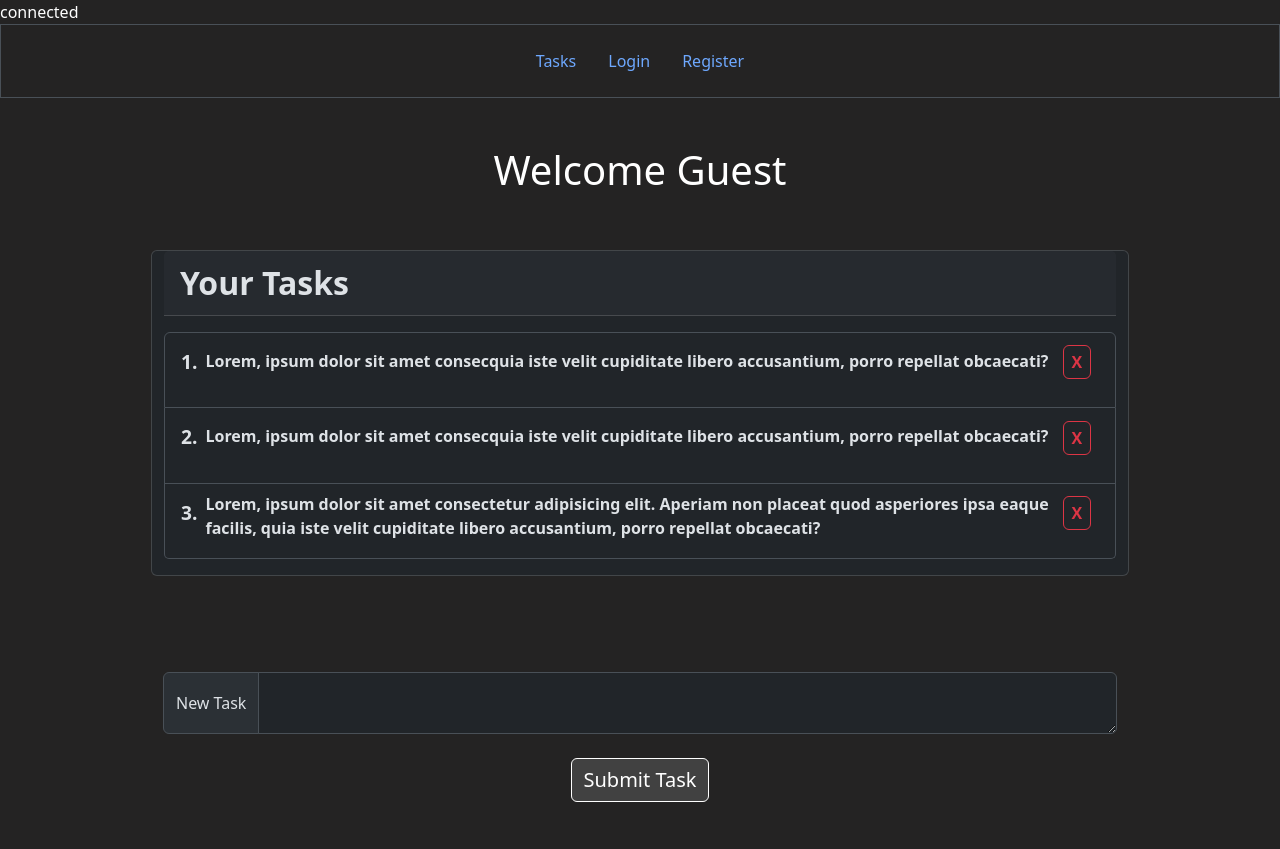
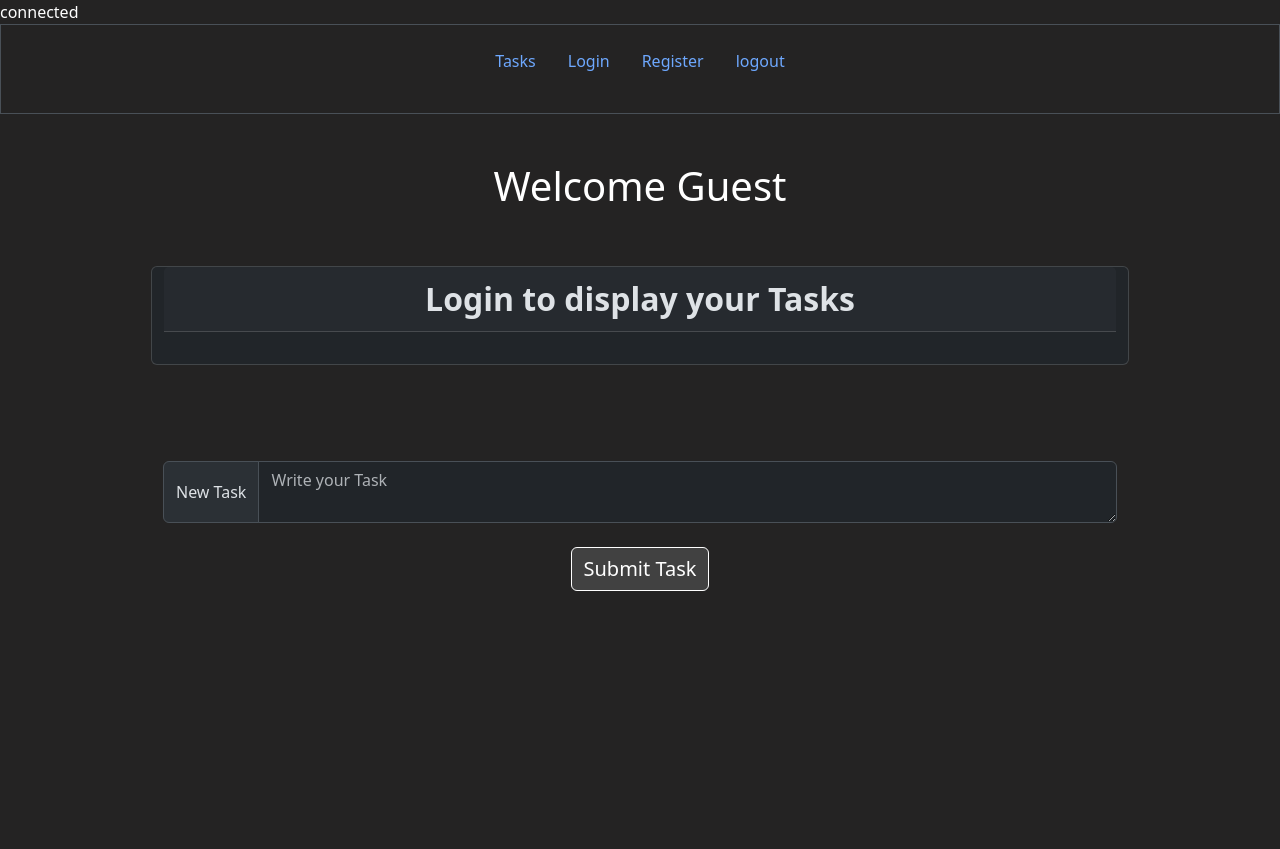
Before and after one commit to CaptainHmD/php-final-project, a PHP site: page / in a window 1280 px wide. Shown: the top 849 px of the page. After the commit the page ends 591 px from the top, so only its background shows below. Run offline with PHP 8.4, Linux system fonts and the light colour scheme.

Commit message:
full code added

```diff
--- /dev/null
+++ b/model/config/delete-task.php
@@ -0,0 +1,10 @@
+<?php
+
+function deleteTask($mysqli,$taskId){
+
+    $sql = "delete from tasks where task_id =$taskId";
+
+    $result=$mysqli->query($sql);
+}
+
+?>
--- /dev/null
+++ b/model/config/get-tasks.php
@@ -0,0 +1,15 @@
+<?php
+
+function getTask($mysqli){
+    if(isset($_SESSION['id'])){
+        $sql ="select * from tasks where user_id=".$_SESSION['id'];
+        $result=$mysqli->query($sql);
+        $row=$result->fetch_all(MYSQLI_ASSOC);
+        // print_r($row[0]["content"]);
+        // echo sizeof($row);
+        return $row;
+    }
+}
+
+
+?>
--- /dev/null
+++ b/model/config/insert-task.php
@@ -0,0 +1,10 @@
+
+<?php
+
+function insertTask($mysqli,$taskContent,$UserId){
+
+    $sql="INSERT INTO `tasks` (`task_id`, `user_id`, `content`, `submit_date`) VALUES (NULL, '$UserId', '$taskContent', current_timestamp())";
+    $result=$mysqli->query($sql);
+    echo $result;
+}
+?>
--- a/view/index.php
+++ b/view/index.php
@@ -1,6 +1,50 @@
-
 <?php
 include "../model/conn.php";
+include "../model/config/get-tasks.php";
+include "../model/config/delete-task.php";
+include "../model/config/insert-task.php";
+session_start();
+$row = getTask($mysqli);
+if (isset($_POST['DELETE'])) {
+
+    if (isset($_POST['task_id'])) {
+        $taskId = $_POST['task_id'];
+        //TODO: delete the task
+        deleteTask($mysqli, $taskId);
+        header("Location: ./");
+        die();
+    } else {
+        echo "invalid task id";
+        header("Location: ./");
+        die();
+    }
+}
+
+if (isset($_POST['task-submit'])) {
+    if (isset($_POST['task-content'])) {
+        $task = trim($_POST['task-content']);
+        if (empty($task)) {
+            echo '<h1 class="text-danger text-center">White spaces is not a task </h1>';
+        } else {
+            if(!isset($_SESSION['authenticated'])){
+                header("Location: ./login.php");
+            }
+            insertTask($mysqli, $task, $_SESSION['id']);
+            header("Location: ./");
+            die();
+
+        }
+    }
+}
+
+if (isset($_GET['logout'])) {
+    if($_GET['logout']==1){
+        session_destroy();
+        header("Location: ./login.php");
+        die();
+
+      }
+  }
 
 ?>
 
@@ -12,11 +56,8 @@ include "../model/conn.php";
     <meta http-equiv="X-UA-Compatible" content="IE=edge">
     <meta name="viewport" content="width=device-width, initial-scale=1.0">
     <title>Index</title>
-    <link href="https://cdn.jsdelivr.net/npm/bootstrap@5.3.0-alpha3/dist/css/bootstrap.min.css" rel="stylesheet"
-        integrity="sha384-KK94CHFLLe+nY2dmCWGMq91rCGa5gtU4mk92HdvYe+M/SXH301p5ILy+dN9+nJOZ" crossorigin="anonymous">
-    <script src="https://cdn.jsdelivr.net/npm/bootstrap@5.3.0-alpha3/dist/js/bootstrap.bundle.min.js"
-        integrity="sha384-ENjdO4Dr2bkBIFxQpeoTz1HIcje39Wm4jDKdf19U8gI4ddQ3GYNS7NTKfAdVQSZe"
-        crossorigin="anonymous"></script>
+    <link href="https://cdn.jsdelivr.net/npm/bootstrap@5.3.0-alpha3/dist/css/bootstrap.min.css" rel="stylesheet" integrity="sha384-KK94CHFLLe+nY2dmCWGMq91rCGa5gtU4mk92HdvYe+M/SXH301p5ILy+dN9+nJOZ" crossorigin="anonymous">
+    <script src="https://cdn.jsdelivr.net/npm/bootstrap@5.3.0-alpha3/dist/js/bootstrap.bundle.min.js" integrity="sha384-ENjdO4Dr2bkBIFxQpeoTz1HIcje39Wm4jDKdf19U8gI4ddQ3GYNS7NTKfAdVQSZe" crossorigin="anonymous"></script>
     <link rel="stylesheet" href="../view/css/login.css">
 </head>
 
@@ -33,63 +74,68 @@ include "../model/conn.php";
             <li class="nav-item">
                 <a class="nav-link" href="./register.php">Register</a>
             </li>
+            <li class="nav-item">
+                <?php if (isset($_SESSION['authenticated']))
+                        if ($_SESSION['authenticated'] === 1)
+                            echo ""
+                ?>
+                <form action="<?php echo  htmlspecialchars($_SERVER['PHP_SELF']) ?>" method="post">
+                     <a class="nav-link" href="./index.php?logout=1">logout</a>
+                </form>
+            </li>
         </ul>
+
     </nav>
     <div class="row d-flex justify-content-center m-5">
-        <h1 class="text-center">Welcome Guest</h1>
+        <h1 class="text-center">Welcome <?php if (isset($_SESSION['username'])) echo $_SESSION['username'];
+                                        else echo "Guest";  ?></h1>
     </div>
     <div class="row d-flex justify-content-center">
 
         <div class="card w-75">
-            <div class="card-header fw-bolder fs-2">
-                Your Tasks
+            <div class="card-header fw-bolder fs-2 d-flex justify-content-center">
+                <?php if (isset($_SESSION['authenticated'])) {
+                    if ($_SESSION['authenticated'] === 1) echo "Your Tasks";
+                    else echo "Login to display your Tasks";
+                }else echo "Login to display your Tasks"; ?>
             </div>
+
+
             <ol class="list-group list-group-numbered pt-3 pb-3">
+
+                <?php if (isset($row)) {
+                    foreach ($row as $e) : ?>
                         <li class="list-group-item d-flex justify-content-between align-items-start ">
                             <div class="ms-2 me-auto pt-2">
-                        <div class="fw-bold w-100 ">Lorem, ipsum dolor sit amet consecquia iste velit cupiditate libero accusantium, porro repellat obcaecati?</div>
+                                <div class="fw-bold w-100 "><?php echo $e["content"] ?></div>
                             </div>
-                    <form action="" method="post"><span class="badge"><button type="button"
-                        class="btn btn-outline-danger fw-bold p-2 pt-1 pb-1">X</button>
-                </span></form>
+                            <form action="<?php echo  htmlspecialchars($_SERVER['PHP_SELF']) ?>" method="post">
+                                <span class="badge">
+                                    <button type="submit" class="btn btn-outline-danger fw-bold p-2 pt-1 pb-1" value="DELETE" name="DELETE"><input type="hidden" name="task_id" value="<?php echo $e["task_id"] ?>"> X</button>
+                                </span>
+                            </form>
+
                         </li>
-                <li class="list-group-item d-flex justify-content-between align-items-start ">
-                    <div class="ms-2 me-auto pt-2">
-                        <div class="fw-bold w-100 ">Lorem, ipsum dolor sit amet consecquia iste velit cupiditate libero accusantium, porro repellat obcaecati?</div>
-                    </div>
-                    <form action="" method="post"><span class="badge"><button type="button"
-                        class="btn btn-outline-danger fw-bold p-2 pt-1 pb-1">X</button>
-                </span></form>
-                </li>
-                <li class="list-group-item d-flex justify-content-between align-items-start">
-                    <div class="ms-2 me-auto">
-                        <div class="fw-bold ">Lorem, ipsum dolor sit amet consectetur adipisicing elit. Aperiam non placeat quod asperiores ipsa eaque facilis, quia iste velit cupiditate libero accusantium, porro repellat obcaecati?</div>
-                    </div>
-                    <form action="" method="post"><span class="badge"><button type="button"
-                        class="btn btn-outline-danger fw-bold p-2 pt-1 pb-1">X</button>
-                </span></form>
-                </li>
+                <?php endforeach;
+                } ?>
+
+
             </ol>
 
         </div>
     </div>
-    <form action="" method="post" class="row d-flex justify-content-center"><!-- add new task -->
+    <form action="<?php echo htmlspecialchars($_SERVER['PHP_SELF']) ?>" method="post" class="row d-flex justify-content-center"><!-- add new task -->
         <div class="input-group w-75 mt-5 pt-5">
             <span class="input-group-text">New Task</span>
-            <textarea class="form-control " aria-label="With textarea" maxlength="125" required></textarea>
+            <textarea class="form-control " aria-label="With textarea" maxlength="125" required name="task-content" placeholder="Write your Task"></textarea>
         </div>
         <div class="d-flex justify-content-center mt-4">
-            <button class="btn btn-primary submit-color text-nowrap fs-5 fw-medium mb-5" type="submit"
-                value="submit">Submit Task</button>
+            <button class="btn btn-primary submit-color text-nowrap fs-5 fw-medium mb-5" type="submit" value="submit" name="task-submit">Submit Task</button>
         </div>
     </form>
 
-    <script src="https://cdn.jsdelivr.net/npm/@popperjs/core@2.11.7/dist/umd/popper.min.js"
-        integrity="sha384-zYPOMqeu1DAVkHiLqWBUTcbYfZ8osu1Nd6Z89ify25QV9guujx43ITvfi12/QExE"
-        crossorigin="anonymous"></script>
-    <script src="https://cdn.jsdelivr.net/npm/bootstrap@5.3.0-alpha3/dist/js/bootstrap.min.js"
-        integrity="sha384-Y4oOpwW3duJdCWv5ly8SCFYWqFDsfob/3GkgExXKV4idmbt98QcxXYs9UoXAB7BZ"
-        crossorigin="anonymous"></script>
+    <script src="https://cdn.jsdelivr.net/npm/@popperjs/core@2.11.7/dist/umd/popper.min.js" integrity="sha384-zYPOMqeu1DAVkHiLqWBUTcbYfZ8osu1Nd6Z89ify25QV9guujx43ITvfi12/QExE" crossorigin="anonymous"></script>
+    <script src="https://cdn.jsdelivr.net/npm/bootstrap@5.3.0-alpha3/dist/js/bootstrap.min.js" integrity="sha384-Y4oOpwW3duJdCWv5ly8SCFYWqFDsfob/3GkgExXKV4idmbt98QcxXYs9UoXAB7BZ" crossorigin="anonymous"></script>
 </body>
 
 </html>
```
Also changed, not shown: model/get-data.php (added, +39 -0 lines), tasks_db.sql (added, +104 -0 lines), view/inc/ad.html (added, +12 -0 lines), view/login.php (+35 -3 lines), view/register.php (+6 -10 lines). Lines whose indentation alone changed are shown as unchanged.
